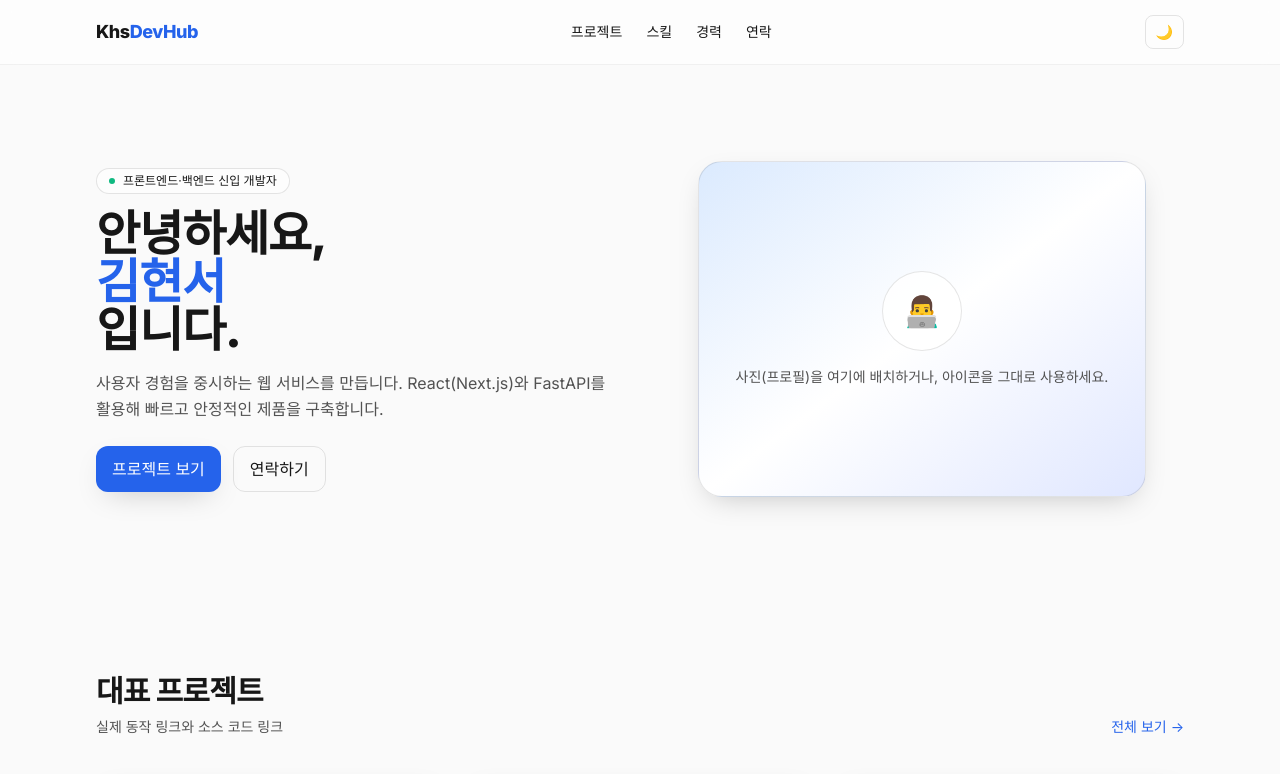
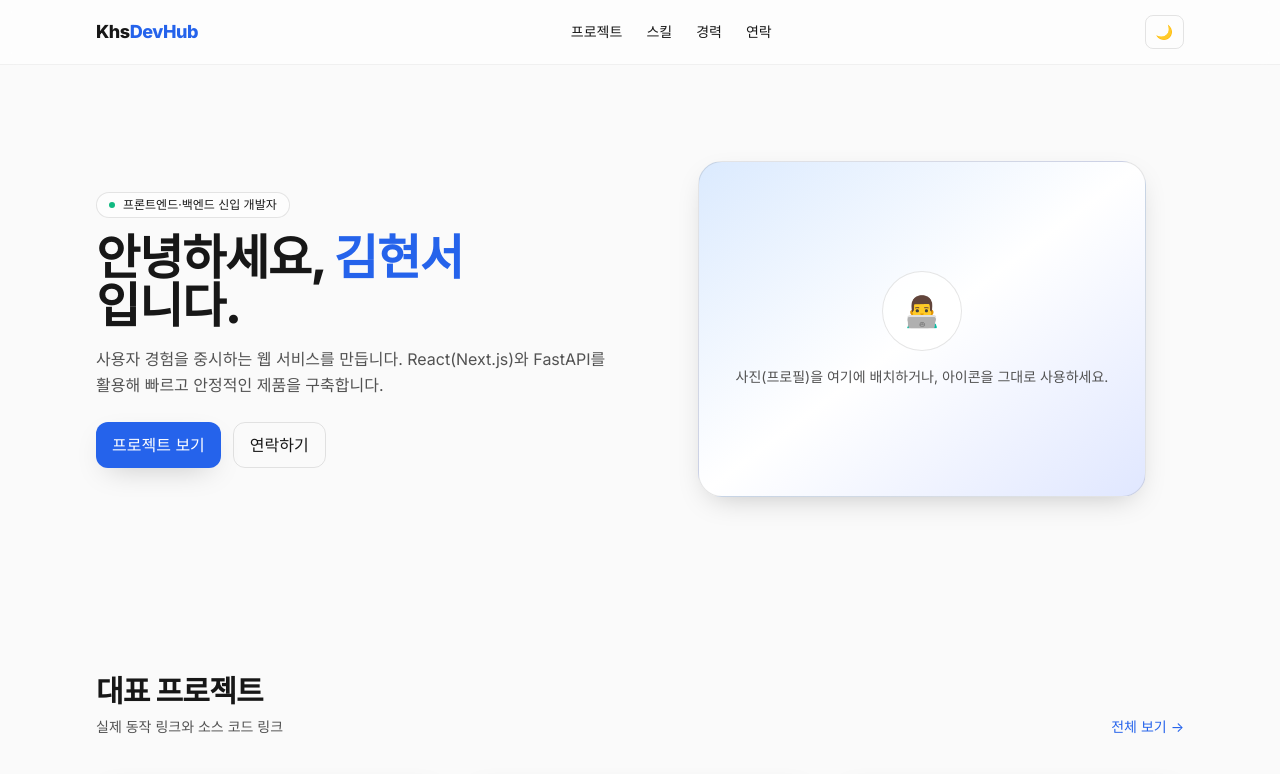
Before and after one commit to khsdevhub/khsdevhub.github.io, a plain HTML site: page index.html in a window 1280 px wide. Shown: the top 774 px of the page. Drawn offline with nearby package versions, Linux system fonts and the light colour scheme.

Commit message:
Update index.html

```diff
--- a/index.html
+++ b/index.html
@@ -70,7 +70,7 @@
           <span class="inline-flex items-center gap-2 rounded-full border border-black/10 dark:border-white/10 bg-white/60 dark:bg-neutral-900/60 px-3 py-1 text-xs">
             <span class="size-1.5 rounded-full bg-emerald-500"></span> 프론트엔드·백엔드 신입 개발자
           </span>
-          <h1 class="mt-4 text-4xl font-extrabold tracking-tight sm:text-5xl">안녕하세요, <br><span class="text-blue-600 dark:text-blue-400">김현서</span><br>입니다.</h1>
+          <h1 class="mt-4 text-4xl font-extrabold tracking-tight sm:text-5xl">안녕하세요, <span class="text-blue-600 dark:text-blue-400">김현서</span><br>입니다.</h1>
           <p class="mt-4 text-neutral-600 dark:text-neutral-300 leading-relaxed">사용자 경험을 중시하는 웹 서비스를 만듭니다. React(Next.js)와 FastAPI를 활용해 빠르고 안정적인 제품을 구축합니다.</p>
           <div class="mt-6 flex flex-wrap gap-3">
             <a href="#projects" class="inline-flex items-center justify-center rounded-xl bg-blue-600 px-4 py-2.5 text-white shadow-soft hover:brightness-110">프로젝트 보기</a>
```
